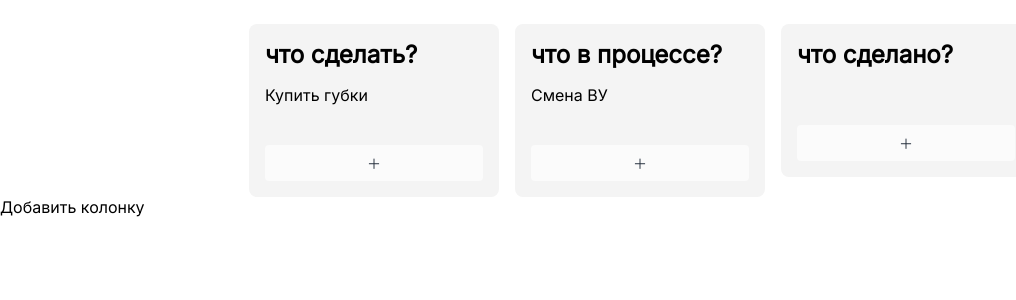
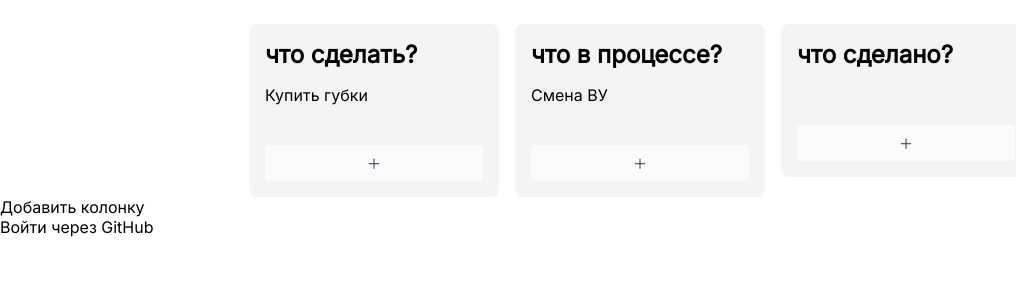
Before and after one commit to AngelikaPrik/mini-trello, a Vue app: page / in a window 1280 px wide. Shown: the top 300 px of the page, without its empty margins (0-1016 px from the left). Built offline with nearby package versions, Linux system fonts and the light colour scheme; no server answers.

Commit message:
Добавление авторизации через github

```diff
--- a/package.json
+++ b/package.json
@@ -16,6 +16,7 @@
     "format": "eslint . --ext .vue,.ts --fix"
   },
   "dependencies": {
+    "@supabase/supabase-js": "^2.57.4",
     "pinia": "^3.0.3",
     "vue": "^3.5.18",
     "vue-router": "^4.5.1",
--- a/src/App.vue
+++ b/src/App.vue
@@ -1,7 +1,12 @@
-<script setup lang="ts"></script>
-
 <template>
   <router-view />
+   <AuthButton />
 </template>
 
+<script setup lang="ts">
+import AuthButton from './components/ui/AuthButton.vue';
+
+</script>
+
+
 <style scoped></style>
--- /dev/null
+++ b/src/components/ui/AuthButton.vue
@@ -0,0 +1,36 @@
+<template>
+  <div>
+    <button v-if="!user" @click="loginGithub">Войти через GitHub</button>
+    <div v-else>
+      Привет, {{ user.user_metadata?.name || user.email }}
+      <button @click="logout">Выйти</button>
+    </div>
+  </div>
+</template>
+
+<script setup lang="ts">
+import { supabase } from '@/lib/supabase';
+import { ref, onMounted } from 'vue';
+
+const user = ref<any>(null)
+
+onMounted(async () => {
+  const { data } = await supabase.auth.getUser()
+  user.value = data.user
+
+  supabase.auth.onAuthStateChange((_event, session) => {
+    user.value = session?.user ?? null
+  })
+})
+
+async function loginGithub() {
+  await supabase.auth.signInWithOAuth({
+    provider: 'github',
+    options: { redirectTo: window.location.origin }
+  })
+}
+
+async function logout() {
+  await supabase.auth.signOut()
+}
+</script>
--- /dev/null
+++ b/src/lib/supabase.ts
@@ -0,0 +1,7 @@
+import { createClient } from '@supabase/supabase-js'
+
+export const supabase = createClient(
+  import.meta.env.VITE_SUPABASE_URL!,
+  import.meta.env.VITE_SUPABASE_ANON_KEY!,
+  { auth: { persistSession: true, autoRefreshToken: true, detectSessionInUrl: true } },
+)
```
Also changed, not shown: 2 other files (tests, documents, lock files or other folders).
